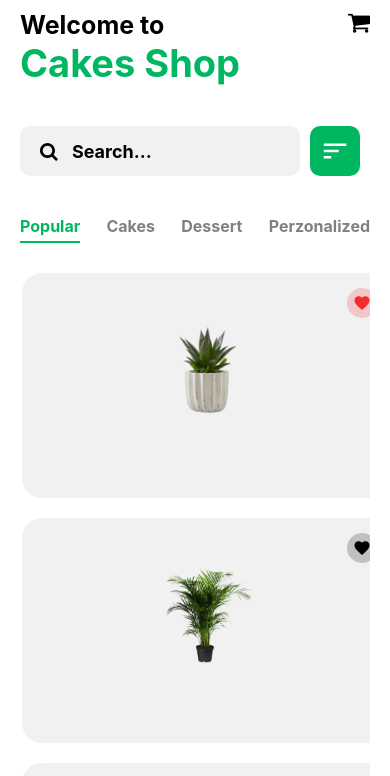
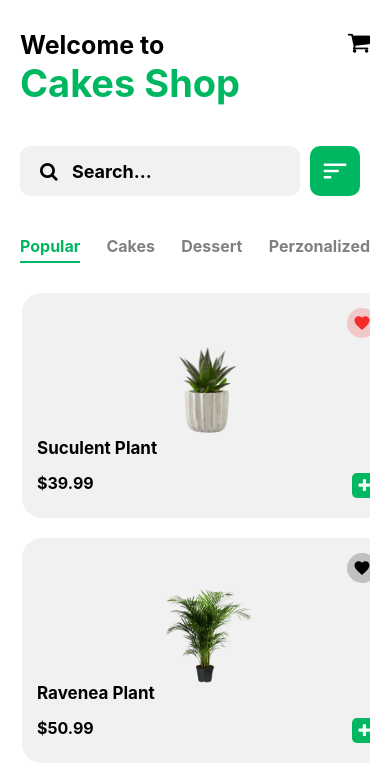
Before and after one commit to HectorBusSan/Cake, a React Native app: screen /Home in a window 390 px wide. Shown: the top 776 px of the page. Built offline with nearby package versions, Linux system fonts and the light colour scheme.

Commit message:
Tranformando Card a TouchableOpacity

```diff
--- a/view/screens/HomeScreen.js
+++ b/view/screens/HomeScreen.js
@@ -32,6 +32,7 @@ const HomeScreen=()=>{
 
     const Card = ({product})=>{
         return (
+        <TouchableOpacity>
             <View style={style.card}>
                 <View style={{alignItems:'flex-end'}}>
                     <View style={{width:30,height:30, borderRadius:15,
@@ -45,8 +46,23 @@ const HomeScreen=()=>{
                     <Image style={{flex:1, resizeMode:'contain'}}
                     source={product.img}/>
                 </View>
-
-        </View>);
+                <Text style={{fontWeight:'bold',fontSize:17,marginBottom:10}}>{product.name}</Text>
+                <View style={{flexDirection:"row",justifyContent:"space-between",marginTop:5}}>
+                    <Text style={{fontSize:16,fontWeight:"bold"}}>${product.price}</Text>
+                    <View style={{
+                        height:25,
+                        width:25,
+                        backgroundColor:COLORS.green,
+                        borderRadius:5,
+                        justifyContent:"center",
+                        alignItems:"center",
+                        }}>
+                        <FontAwesome name="plus" fontWeight="bold" size={15} color={COLORS.white}/>
+                    </View>
+                </View>
+            </View>
+        </TouchableOpacity>
+        );
     }
 
     return (
@@ -84,7 +100,7 @@ const HomeScreen=()=>{
 // renderItem={({item})=><Card product={item}/>}
 const style=StyleSheet.create({
     header:{
-        marginTop:10,
+        marginTop:30,
         flexDirection:"row",
         justifyContent:"space-between",
     },
```
Lines whose indentation alone changed are shown as unchanged.
